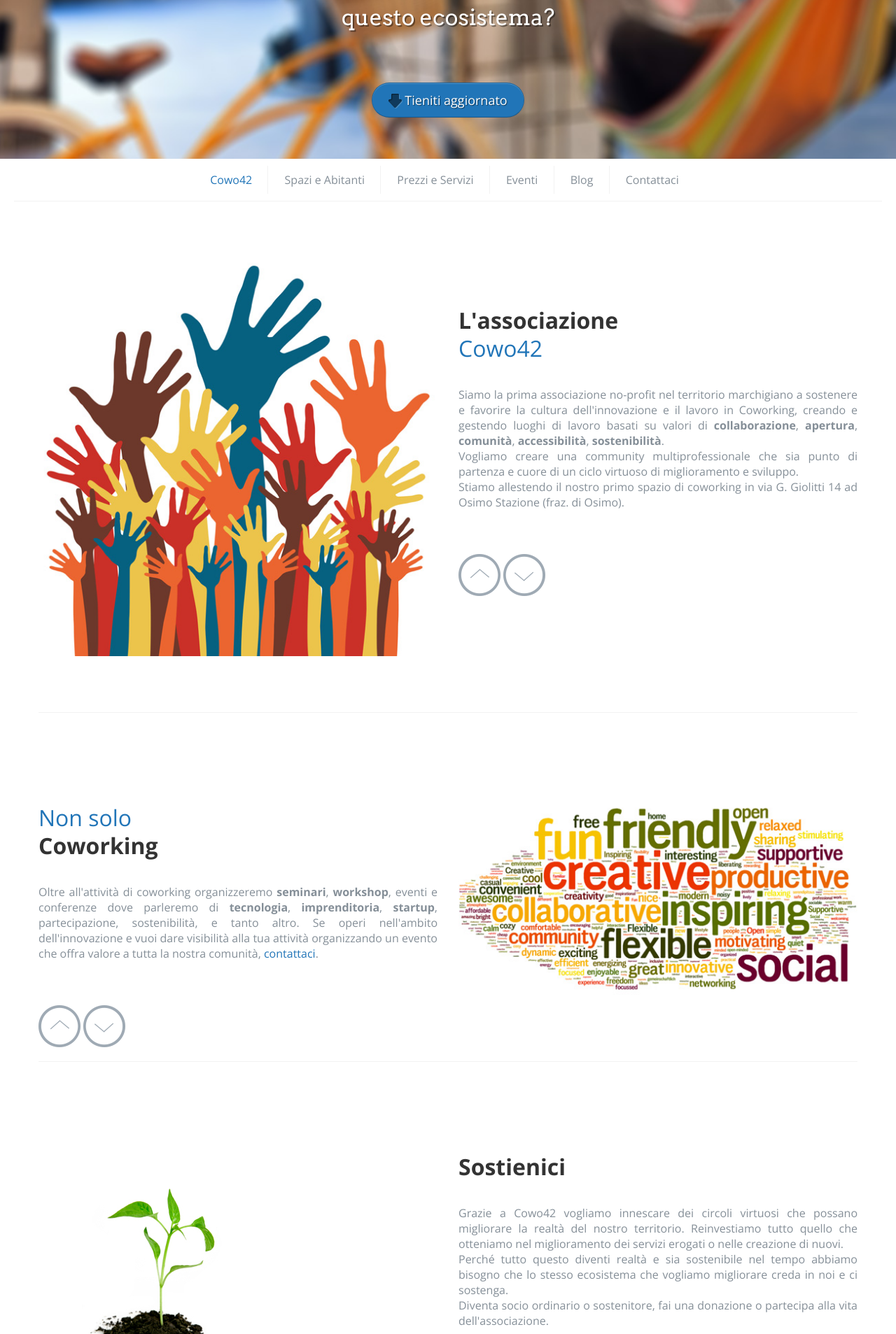
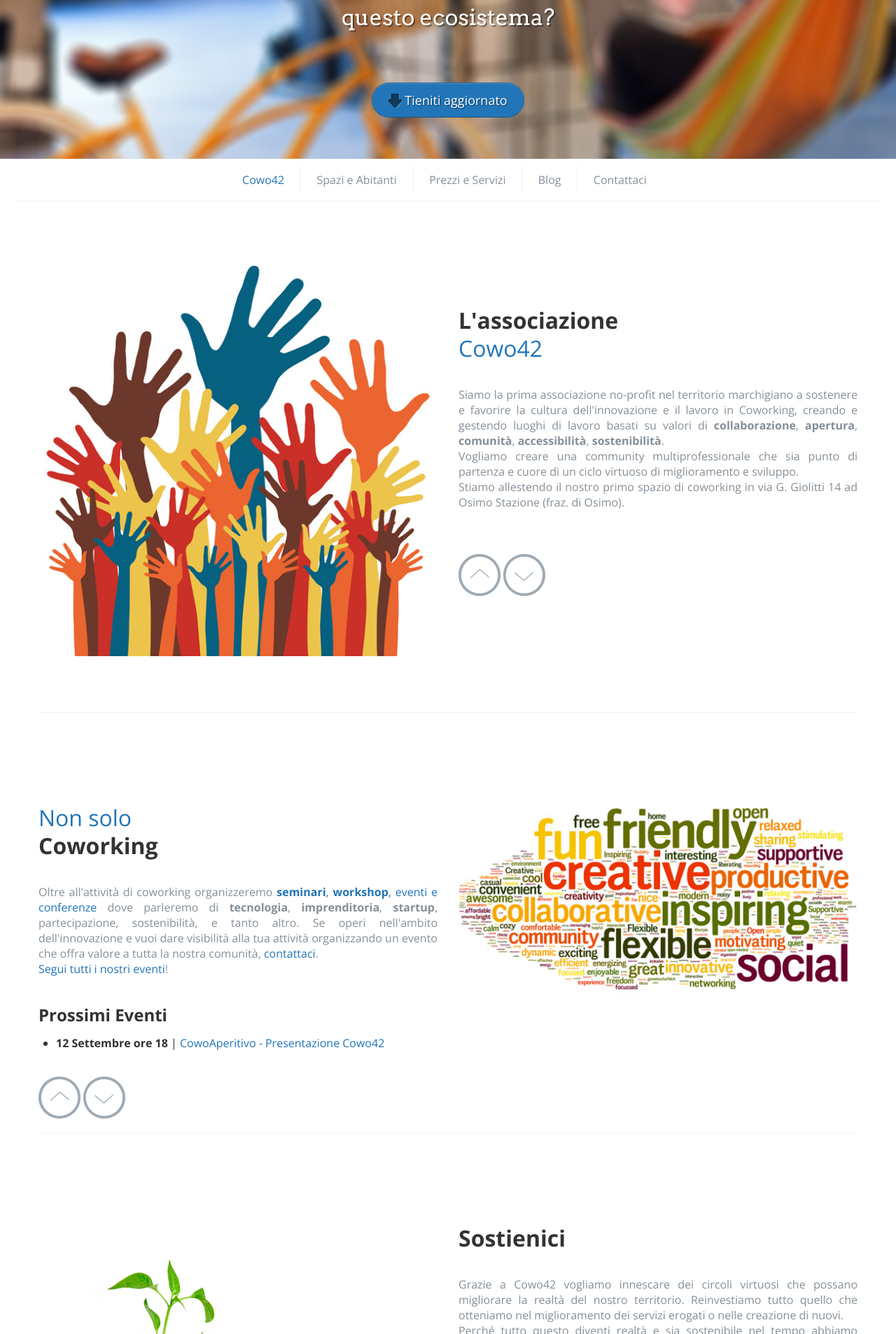
Before and after one commit to Cowo42/cowo42.github.io, a Jekyll site: the page built from index.html, in a window 1280 px wide. Shown: the part 341-2248 px from the top of the page at 70% size. Built offline with Jekyll 4.4.1, drawn with Linux system fonts in a browser that asks for light colours; comment, search, counter and statistics services are not loaded; some of the changed text lies outside the part shown.

Commit message:
Aggiunta sezione sponsor e spostata sezione eventi

```diff
--- a/_includes/navbar.html
+++ b/_includes/navbar.html
@@ -7,8 +7,8 @@
                 <li {% if include.navbarName == 'cowo' %}class="active"{% endif %}><a href="/#navbar_cowo">Spazi e Abitanti</a></li>
                 <li class="divider-vertical"></li>
                 <li {% if include.navbarName == 'listino' %}class="active"{% endif %}><a href="/#navbar_listino">Prezzi e Servizi</a></li>
-                <li class="divider-vertical"></li>
-                <li><a href="https://www.eventbrite.it/org/4516327531">Eventi</a></li>
+                <!--li class="divider-vertical"></li>
+                <li><a href="https://www.eventbrite.it/org/4516327531">Eventi</a></li-->
                 <li class="divider-vertical"></li>
                 <li {% if include.navbarName == 'blog' %}class="active"{% endif %}><a href="/blog/#navbar_blog">Blog</a></li>
                 <li class="divider-vertical"></li>
--- a/css/style.css
+++ b/css/style.css
@@ -361,6 +361,22 @@ a.thumbnail:hover {
   display: block;
   width: 10%;
 }
+
+#sponsor h2{
+  text-align: center;
+}
+#sponsor ul{
+  list-style-type: none;
+  margin: 50px 0 0 0;
+  padding: 0px;
+}
+
+#sponsor ul li{
+  display: inline;
+  list-style-type: none;
+  margin-right: 20px;
+}
+
 /* === Responsive settings ================================================================================ */
 @media (min-width: 1200px) {
   .price-box {
--- a/index.html
+++ b/index.html
@@ -78,13 +78,21 @@
                 <h2><span>Non solo</span><br>Coworking</h2>
 
                 <p>
-                    Oltre all'attività di coworking organizzeremo <strong>seminari</strong>, <strong>workshop</strong>,
-                    eventi e conferenze dove parleremo di <strong>tecnologia</strong>, <strong>imprenditoria</strong>,
+                    Oltre all'attività di coworking organizzeremo <a href="https://www.eventbrite.it/org/4516327531"><strong>seminari</strong>, <strong>workshop</strong>,
+                    eventi e conferenze</a> dove parleremo di <strong>tecnologia</strong>, <strong>imprenditoria</strong>,
                     <strong>startup</strong>, partecipazione, sostenibilità, e tanto altro.
                     Se operi nell'ambito dell'innovazione e vuoi dare visibilità alla
                     tua attività organizzando un evento che offra valore a tutta la
-                    nostra comunità, <a href="&#109;&#97;&#105;&#108;&#116;&#111;&#58;%69%6E%66%6F%40%63%6F%77%6F%34%32%2E%63%6F%6D">contattaci</a>.
+                    nostra comunità, <a href="&#109;&#97;&#105;&#108;&#116;&#111;&#58;%69%6E%66%6F%40%63%6F%77%6F%34%32%2E%63%6F%6D">contattaci</a>.<br/>
+                    <a href="https://www.eventbrite.it/org/4516327531">Segui tutti i nostri eventi</a>!
                 </p>
+
+                <h3>Prossimi Eventi</h3>
+
+                <ul>
+                  <li><strong>12 Settembre ore 18</strong> | <a href="https://cowo42.eventbrite.it?ref=elink" target="_blank">CowoAperitivo - Presentazione Cowo42</a></li>
+                </ul>
+
                 {% include prevNext.html prev="feat1" next="feat3" %}
             </div>
             <div class="span6 margin10 margin-5">
@@ -223,16 +232,21 @@
             <div class="span3 offset1 price-box img-circle">
                 <div class="price"><span>10 Giornate</span> 120€</div>
             </div>
+
+
         </div>
 
         <div class="separator"></div>
-        <div class="row margin-10" id="servizi">
-          <h2><span>I servizi inclusi</span></h2>
-          <p class="margin-5">
-            Ogni postazione è all inclusive ed include: <strong>utenze, scrivania, sedia, cestino, cassettiera con lucchetto, rete, wifi, sala riunione e angolo cucina</strong>.
-          </p>
+        <div class="row margin-10" id="sponsor">
+            <h2>Partner e <span>Sponsor</span></h2>
 
-          {% include prevNext.html prev="opening" %}
+            <ul>
+              <li><a href="http://www.ideato.it" target="_blank"><img src="/img/sponsor/ideato.png" /></a></li>
+              <li><a href="http://www.3wd.it" target="_blank"><img src="/img/sponsor/3wd.png" /></a></li>
+            </ul>
+
+
+
         </div>
     </div>
 </div>
```
Also changed, not shown: other parts of index.html (+2 -1 lines), img/sponsor/3wd.png (added), img/sponsor/ideato.png (added).
